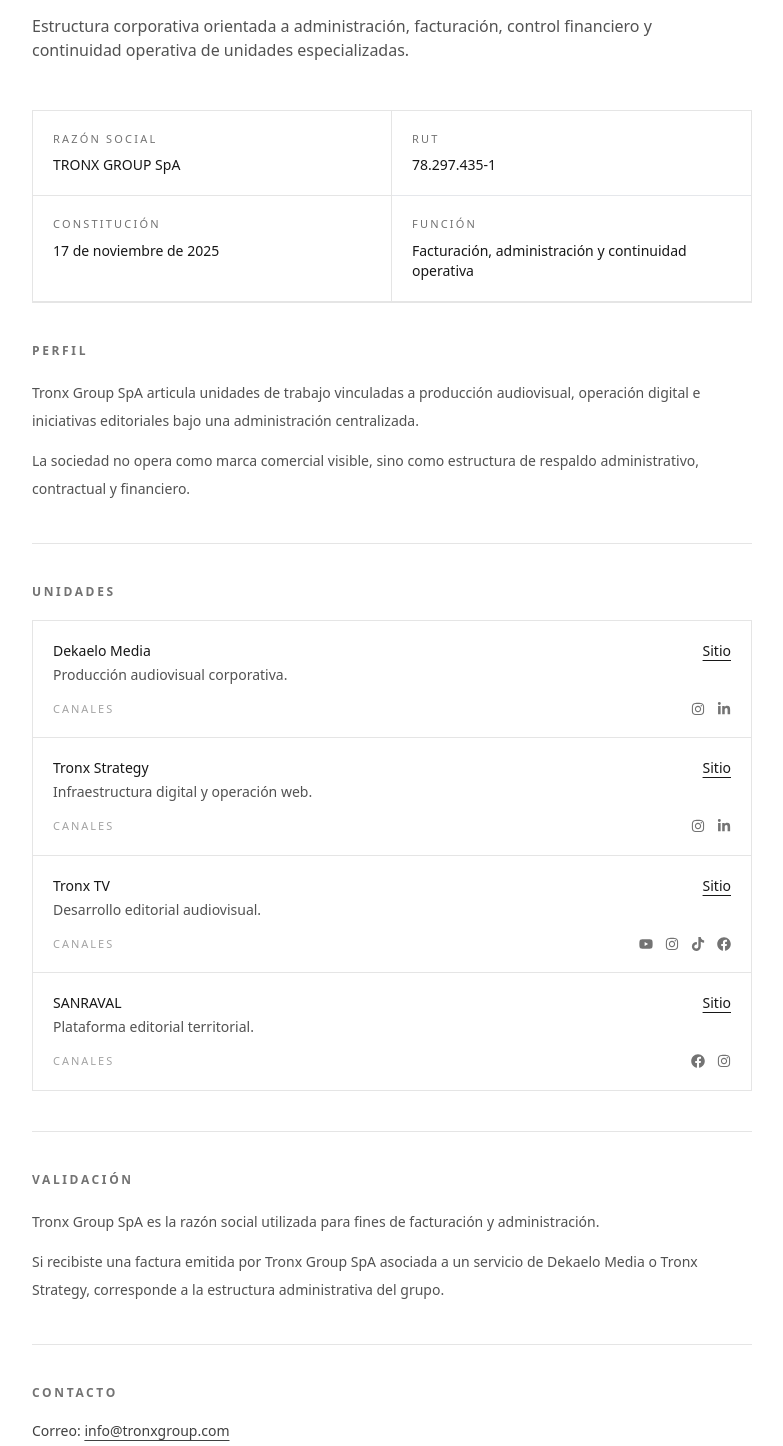
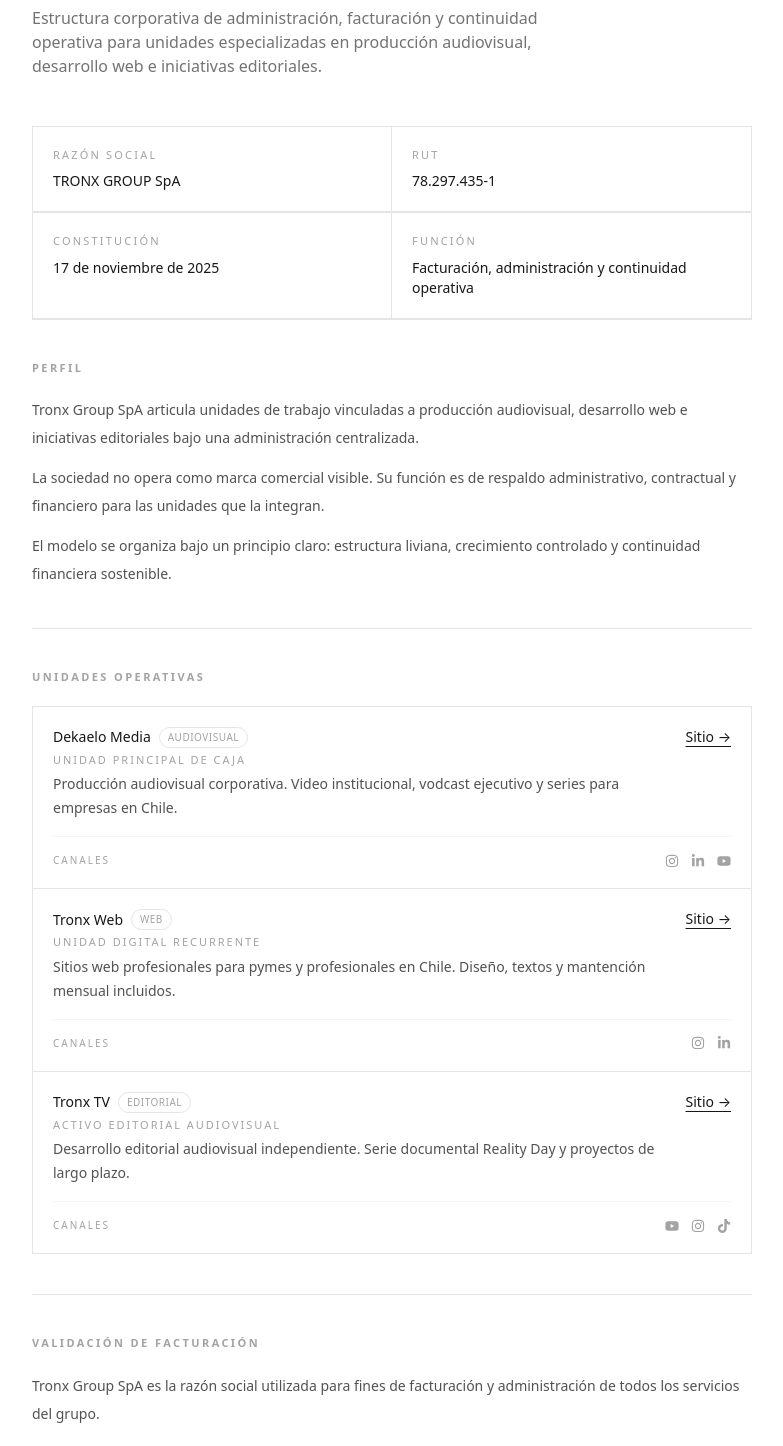
Before and after one commit to TronxGroup/tronxgroup, a Next.js app: page / in a window 1280 px wide. Shown: the part 260-1706 px from the top of the page, without its empty margins (248-1031 px from the left). Built offline with nearby package versions, Linux system fonts and the light colour scheme.

Commit message:
Update page.tsx

```diff
--- a/app/page.tsx
+++ b/app/page.tsx
@@ -4,7 +4,6 @@
   FaInstagram,
   FaYoutube,
   FaLinkedinIn,
-  FaFacebook,
 } from "react-icons/fa";
 import { FaTiktok } from "react-icons/fa6";
 
@@ -16,90 +15,56 @@
 
 type Unit = {
   name: string;
+  role: string;
   description: string;
   href?: string;
   socials?: Social[];
+  tag: string;
 };
 
 const units: Unit[] = [
   {
     name: "Dekaelo Media",
-    description: "Producción audiovisual corporativa.",
+    role: "Unidad principal de caja",
+    description: "Producción audiovisual corporativa. Video institucional, vodcast ejecutivo y series para empresas en Chile.",
     href: "https://www.dekaelomedia.com",
+    tag: "Audiovisual",
     socials: [
-      {
-        href: "https://www.instagram.com/dekaelo_media/",
-        icon: <FaInstagram size={14} />,
-        label: "Instagram",
-      },
-      {
-        href: "https://www.linkedin.com/company/dekaelo-media/",
-        icon: <FaLinkedinIn size={14} />,
-        label: "LinkedIn",
-      },
+      { href: "https://www.instagram.com/dekaelo_media/", icon: <FaInstagram size={14} />, label: "Instagram" },
+      { href: "https://www.linkedin.com/company/dekaelo-media/", icon: <FaLinkedinIn size={14} />, label: "LinkedIn" },
+      { href: "https://www.youtube.com/@dekaelo_media", icon: <FaYoutube size={14} />, label: "YouTube" },
     ],
   },
   {
-    name: "Tronx Strategy",
-    description: "Infraestructura digital y operación web.",
-    href: "https://www.tronxstrategy.com",
+    name: "Tronx Web",
+    role: "Unidad digital recurrente",
+    description: "Sitios web profesionales para pymes y profesionales en Chile. Diseño, textos y mantención mensual incluidos.",
+    href: "https://www.tronxweb.cl",
+    tag: "Web",
     socials: [
-      {
-        href: "https://www.instagram.com/tronxstrategy",
-        icon: <FaInstagram size={14} />,
-        label: "Instagram",
-      },
-      {
-        href: "https://www.linkedin.com/company/tronx-strategy",
-        icon: <FaLinkedinIn size={14} />,
-        label: "LinkedIn",
-      },
+      { href: "https://www.instagram.com/tronxweb", icon: <FaInstagram size={14} />, label: "Instagram" },
+      { href: "https://www.linkedin.com/company/tronx-web", icon: <FaLinkedinIn size={14} />, label: "LinkedIn" },
     ],
   },
   {
     name: "Tronx TV",
-    description: "Desarrollo editorial audiovisual.",
-    href: "https://www.tronxtv.com",
+    role: "Activo editorial audiovisual",
+    description: "Desarrollo editorial audiovisual independiente. Serie documental Reality Day y proyectos de largo plazo.",
+    href: "https://www.youtube.com/@tronxtv",
+    tag: "Editorial",
     socials: [
-      {
-        href: "https://youtube.com/@tronxtv",
-        icon: <FaYoutube size={14} />,
-        label: "YouTube",
-      },
-      {
-        href: "https://www.instagram.com/tronxtv/",
-        icon: <FaInstagram size={14} />,
-        label: "Instagram",
-      },
-      {
-        href: "https://www.tiktok.com/@tronxtv",
-        icon: <FaTiktok size={14} />,
-        label: "TikTok",
-      },
-      {
-        href: "https://web.facebook.com/tronxtv/",
-        icon: <FaFacebook size={14} />,
-        label: "Facebook",
-      },
+      { href: "https://youtube.com/@tronxtv", icon: <FaYoutube size={14} />, label: "YouTube" },
+      { href: "https://www.instagram.com/tronxtv/", icon: <FaInstagram size={14} />, label: "Instagram" },
+      { href: "https://www.tiktok.com/@tronxtv", icon: <FaTiktok size={14} />, label: "TikTok" },
     ],
   },
-  {
-    name: "SANRAVAL",
-    description: "Plataforma editorial territorial.",
-    href: "https://www.sanraval.cl",
-    socials: [
-      {
-        href: "https://web.facebook.com/sanraval.cl",
-        icon: <FaFacebook size={14} />,
-        label: "Facebook",
-      },
-      {
-        href: "https://www.instagram.com/sanraval.cl",
-        icon: <FaInstagram size={14} />,
-        label: "Instagram",
-      },
-    ],
-  },
+];
+
+const legalData = [
+  { label: "Razón social", value: "TRONX GROUP SpA" },
+  { label: "RUT", value: "78.297.435-1" },
+  { label: "Constitución", value: "17 de noviembre de 2025" },
+  { label: "Función", value: "Facturación, administración y continuidad operativa" },
 ];
 
 function Section({
@@ -112,8 +77,11 @@
   children: React.ReactNode;
 }) {
   return (
-    <section id={id} className="border-t border-neutral-200 py-10 first:border-t-0 first:pt-0 scroll-mt-24">
-      <h2 className="text-xs font-semibold uppercase tracking-[0.22em] text-neutral-500">
+    <section
+      id={id}
+      className="border-t border-neutral-200 py-10 scroll-mt-24"
+    >
+      <h2 className="text-[11px] font-semibold uppercase tracking-[0.22em] text-neutral-400">
         {title}
       </h2>
       <div className="mt-5">{children}</div>
@@ -121,21 +89,14 @@
   );
 }
 
-function ExternalLink({
-  href,
-  children,
-}: {
-  href?: string;
-  children: React.ReactNode;
-}) {
+function ExternalLink({ href, children }: { href?: string; children: React.ReactNode }) {
   if (!href) return <span>{children}</span>;
-
   return (
     <a
       href={href}
       target="_blank"
       rel="noopener noreferrer"
-      className="text-neutral-900 underline underline-offset-4 hover:text-neutral-600 transition"
+      className="text-neutral-900 underline underline-offset-4 hover:text-neutral-500 transition"
     >
       {children}
     </a>
@@ -144,20 +105,19 @@
 
 function SocialLinks({ socials }: { socials?: Social[] }) {
   if (!socials?.length) return null;
-
   return (
-    <div className="flex items-center gap-3 text-neutral-500">
-      {socials.map((social) => (
+    <div className="flex items-center gap-3 text-neutral-400">
+      {socials.map((s) => (
         <a
-          key={social.href}
-          href={social.href}
+          key={s.href}
+          href={s.href}
           target="_blank"
           rel="noopener noreferrer"
-          aria-label={social.label}
-          title={social.label}
+          aria-label={s.label}
+          title={s.label}
           className="hover:text-neutral-900 transition"
         >
-          {social.icon}
+          {s.icon}
         </a>
       ))}
     </div>
@@ -168,92 +128,95 @@
   return (
     <main className="min-h-screen bg-white text-neutral-900">
       <div className="mx-auto max-w-3xl px-6 py-16 sm:py-24">
-        <div className="space-y-6">
-          <p className="text-[11px] font-semibold uppercase tracking-[0.24em] text-neutral-500">
-            Sociedad operativa independiente
+
+        {/* HEADER */}
+        <div className="space-y-5">
+          <p className="text-[11px] font-semibold uppercase tracking-[0.24em] text-neutral-400">
+            Sociedad operativa independiente · Santiago, Chile
           </p>
-
           <h1 className="text-4xl font-semibold tracking-tight sm:text-5xl">
             Tronx Group SpA
           </h1>
-
-          <p className="max-w-2xl text-sm leading-7 text-neutral-600 sm:text-base">
-            Estructura corporativa orientada a administración, facturación,
-            control financiero y continuidad operativa de unidades
-            especializadas.
+          <p className="max-w-xl text-sm leading-7 text-neutral-500 sm:text-base">
+            Estructura corporativa de administración, facturación y continuidad
+            operativa para unidades especializadas en producción audiovisual,
+            desarrollo web e iniciativas editoriales.
           </p>
         </div>
 
+        {/* DATOS LEGALES */}
         <div className="mt-12 border border-neutral-200">
           <div className="grid gap-0 sm:grid-cols-2">
-            <div className="border-b border-neutral-200 p-5 sm:border-b-0 sm:border-r">
-              <p className="text-[11px] uppercase tracking-[0.2em] text-neutral-500">
-                Razón social
-              </p>
-              <p className="mt-2 text-sm font-medium">TRONX GROUP SpA</p>
-            </div>
-
-            <div className="border-b border-neutral-200 p-5 sm:border-b-0">
-              <p className="text-[11px] uppercase tracking-[0.2em] text-neutral-500">
-                RUT
-              </p>
-              <p className="mt-2 text-sm font-medium">78.297.435-1</p>
-            </div>
-
-            <div className="border-b border-neutral-200 p-5 sm:border-b-0 sm:border-r sm:border-t">
-              <p className="text-[11px] uppercase tracking-[0.2em] text-neutral-500">
-                Constitución
-              </p>
-              <p className="mt-2 text-sm font-medium">17 de noviembre de 2025</p>
-            </div>
-
-            <div className="p-5 sm:border-t">
-              <p className="text-[11px] uppercase tracking-[0.2em] text-neutral-500">
-                Función
-              </p>
-              <p className="mt-2 text-sm font-medium">
-                Facturación, administración y continuidad operativa
-              </p>
-            </div>
+            {legalData.map((item, i) => (
+              <div
+                key={item.label}
+                className={[
+                  "p-5",
+                  i < legalData.length - 2 ? "border-b border-neutral-200" : "",
+                  i % 2 === 0 ? "sm:border-r sm:border-neutral-200" : "",
+                  i >= 2 ? "sm:border-t sm:border-neutral-200" : "",
+                ].join(" ")}
+              >
+                <p className="text-[11px] uppercase tracking-[0.2em] text-neutral-400">
+                  {item.label}
+                </p>
+                <p className="mt-2 text-sm font-medium text-neutral-900">
+                  {item.value}
+                </p>
+              </div>
+            ))}
           </div>
         </div>
 
+        {/* PERFIL */}
         <Section id="perfil" title="Perfil">
           <div className="space-y-3 text-sm leading-7 text-neutral-600">
             <p>
               Tronx Group SpA articula unidades de trabajo vinculadas a
-              producción audiovisual, operación digital e iniciativas
-              editoriales bajo una administración centralizada.
+              producción audiovisual, desarrollo web e iniciativas editoriales
+              bajo una administración centralizada.
             </p>
             <p>
-              La sociedad no opera como marca comercial visible, sino como
-              estructura de respaldo administrativo, contractual y financiero.
+              La sociedad no opera como marca comercial visible. Su función es
+              de respaldo administrativo, contractual y financiero para las
+              unidades que la integran.
+            </p>
+            <p>
+              El modelo se organiza bajo un principio claro: estructura liviana,
+              crecimiento controlado y continuidad financiera sostenible.
             </p>
           </div>
         </Section>
 
-        <Section id="unidades" title="Unidades">
+        {/* UNIDADES */}
+        <Section id="unidades" title="Unidades operativas">
           <div className="divide-y divide-neutral-200 border border-neutral-200">
             {units.map((unit) => (
               <div key={unit.name} className="p-5">
-                <div className="flex flex-col gap-4 sm:flex-row sm:items-start sm:justify-between">
+                <div className="flex flex-col gap-3 sm:flex-row sm:items-start sm:justify-between">
                   <div className="space-y-1">
-                    <p className="text-sm font-medium text-neutral-900">
-                      {unit.name}
+                    <div className="flex items-center gap-2">
+                      <p className="text-sm font-medium text-neutral-900">
+                        {unit.name}
+                      </p>
+                      <span className="rounded-full border border-neutral-200 px-2 py-0.5 text-[10px] uppercase tracking-wider text-neutral-400">
+                        {unit.tag}
+                      </span>
+                    </div>
+                    <p className="text-[11px] uppercase tracking-[0.18em] text-neutral-400">
+                      {unit.role}
                     </p>
-                    <p className="text-sm text-neutral-600">
+                    <p className="mt-1 text-sm leading-6 text-neutral-600">
                       {unit.description}
                     </p>
                   </div>
-
-                  <div className="text-sm">
-                    <ExternalLink href={unit.href}>Sitio</ExternalLink>
+                  <div className="shrink-0 text-sm">
+                    <ExternalLink href={unit.href}>Sitio →</ExternalLink>
                   </div>
                 </div>
-
                 {unit.socials?.length ? (
-                  <div className="mt-4 flex items-center justify-between">
-                    <p className="text-[11px] uppercase tracking-[0.18em] text-neutral-400">
+                  <div className="mt-4 flex items-center justify-between border-t border-neutral-100 pt-4">
+                    <p className="text-[10px] uppercase tracking-[0.2em] text-neutral-400">
                       Canales
                     </p>
                     <SocialLinks socials={unit.socials} />
@@ -264,29 +227,33 @@
           </div>
         </Section>
 
-        <Section id="contacto" title="Validación">
+        {/* VALIDACIÓN */}
+        <Section id="validacion" title="Validación de facturación">
           <div className="space-y-3 text-sm leading-7 text-neutral-600">
             <p>
               Tronx Group SpA es la razón social utilizada para fines de
-              facturación y administración.
+              facturación y administración de todos los servicios del grupo.
             </p>
             <p>
               Si recibiste una factura emitida por Tronx Group SpA asociada a
-              un servicio de Dekaelo Media o Tronx Strategy, corresponde a la
-              estructura administrativa del grupo.
+              un servicio de <strong className="font-medium text-neutral-900">Dekaelo Media</strong>,{" "}
+              <strong className="font-medium text-neutral-900">Tronx Web</strong> o{" "}
+              <strong className="font-medium text-neutral-900">Tronx TV</strong>,
+              corresponde a la estructura administrativa del grupo y es válida.
             </p>
           </div>
         </Section>
 
-        <Section id="contacto-final" title="Contacto">
-          <div className="space-y-2 text-sm text-neutral-700">
+        {/* CONTACTO */}
+        <Section id="contacto" title="Contacto">
+          <div className="space-y-2 text-sm text-neutral-600">
             <p>
               Correo:{" "}
               <a
-                href="mailto:info@tronxgroup.com"
-                className="underline underline-offset-4 hover:text-neutral-500 transition"
+                href="mailto:info@tronxgroup.cl"
+                className="text-neutral-900 underline underline-offset-4 hover:text-neutral-500 transition"
               >
-                info@tronxgroup.com
+                info@tronxgroup.cl
               </a>
             </p>
             <p>
@@ -295,13 +262,32 @@
                 href="https://wa.me/56920080031"
                 target="_blank"
                 rel="noopener noreferrer"
-                className="underline underline-offset-4 hover:text-neutral-500 transition"
+                className="text-neutral-900 underline underline-offset-4 hover:text-neutral-500 transition"
               >
                 +56 9 2008 0031
               </a>
             </p>
           </div>
         </Section>
+
+        {/* FOOTER */}
+        <div className="mt-10 border-t border-neutral-200 pt-8 flex flex-col sm:flex-row sm:items-center sm:justify-between gap-3">
+          <p className="text-xs text-neutral-400">
+            © {new Date().getFullYear()} Tronx Group SpA · RUT 78.297.435-1
+          </p>
+          <p className="text-xs text-neutral-400">
+            Desarrollado por{" "}
+            <a
+              href="https://www.tronxweb.cl"
+              target="_blank"
+              rel="noopener noreferrer"
+              className="underline underline-offset-4 hover:text-neutral-600 transition"
+            >
+              Tronx Web
+            </a>
+          </p>
+        </div>
+
       </div>
     </main>
   );
```
